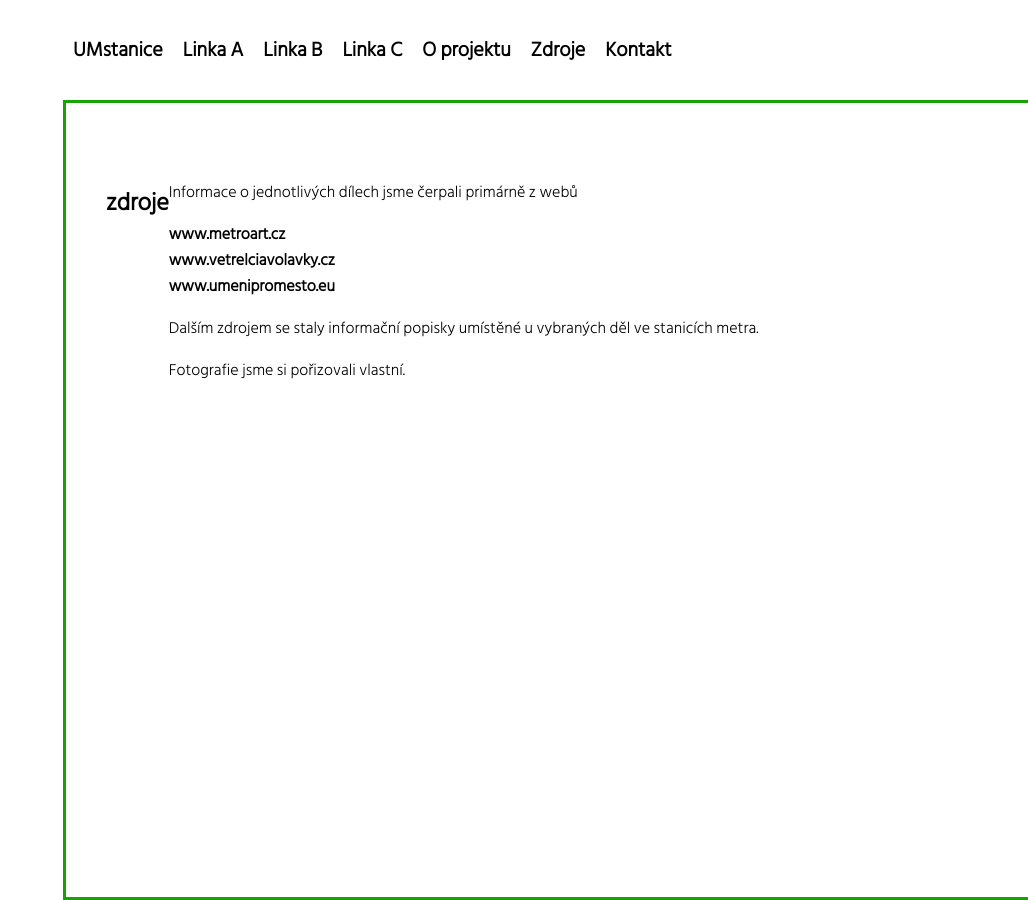
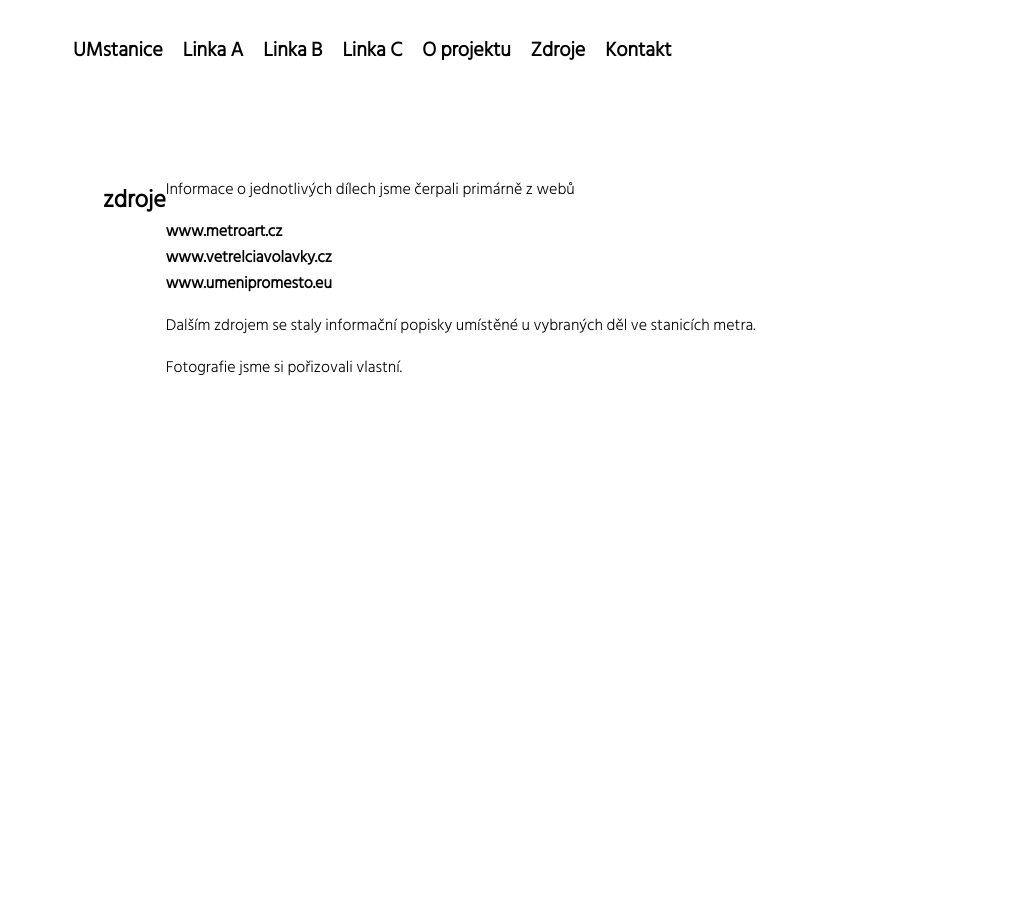
Before and after one commit to hrafil/UMetra_next.js, a Next.js app: page /sources in a window 1280 px wide. Shown: the top 900 px of the page, without its empty margins (252-1280 px from the left). Built offline with nearby package versions, Linux system fonts and the light colour scheme.

Commit message:
Burger bez zavreni

```diff
--- a/components/Nav/Burger.jsx
+++ b/components/Nav/Burger.jsx
@@ -21,7 +21,7 @@ const StyledBurger = styled.div`
   div {
     width: 2rem;
     height: 0.25rem;
-    background-color: ${({ open }) => (open ? 'black' : '#333')};
+    background-color: ${({ open }) => (open ? 'black' : '#707070')};
     border-radius: 10px;
     transform-origin: 1px;
     transition: all 0.3s linear;
--- a/styles/About.module.css
+++ b/styles/About.module.css
@@ -5,7 +5,7 @@
   text-align: left;
   display: flex;
   flex-wrap: wrap;
-  border: 3px solid #17a301;
+  /* border: 3px solid #17a301; */
   width: 100vw;
   height: 100vh;
 }
```
